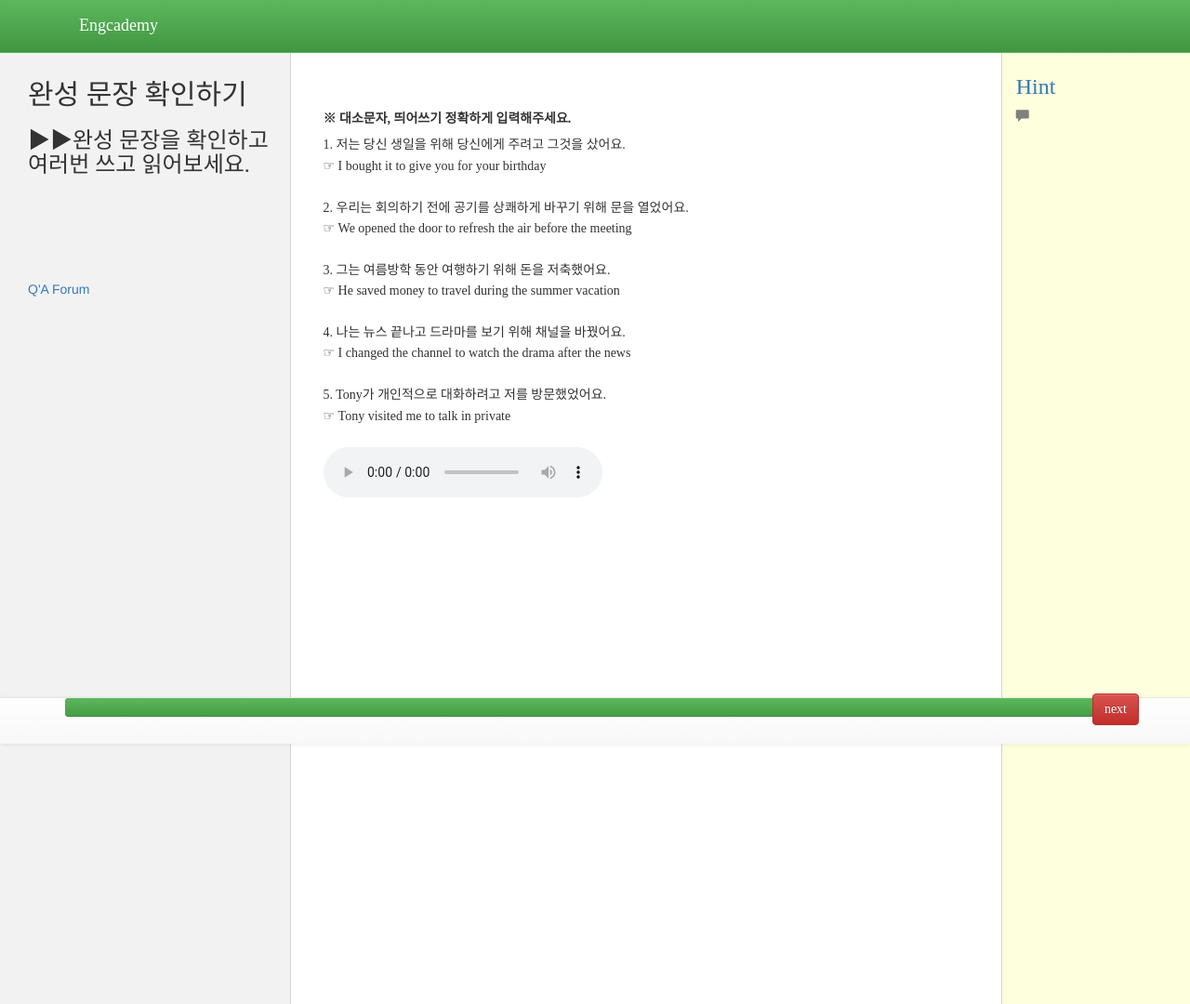
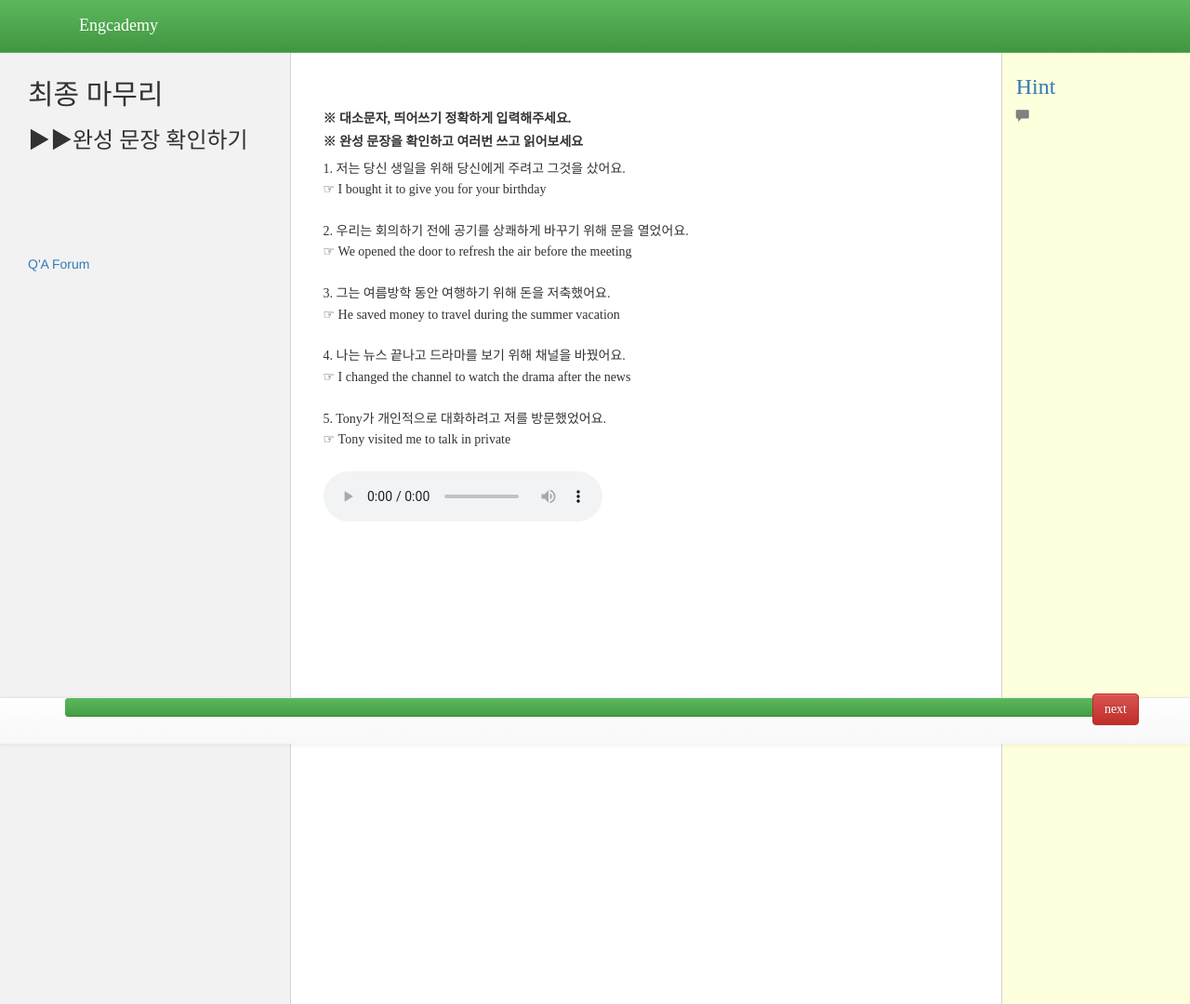
Before and after one commit to kimshangyup/engcademy2, a Flask app: page /engcademy/4 in a window 1280 px wide. Shown: the whole page at 93% size. Run offline with Flask 2, Linux system fonts and the light colour scheme; some libraries are stand-ins or nearby versions; some web fonts are replaced.

```diff
--- a/templates/engcademy4.html
+++ b/templates/engcademy4.html
@@ -2,7 +2,7 @@
 
 {% block body1 %}
 
-            <h2>완성 문장 확인하기</h2> <h3> ▶▶완성 문장을 확인하고 여러번 쓰고 읽어보세요.</h3>
+            <h2>최종 마무리</h2> <h3> ▶▶완성 문장 확인하기</h3>
 
             <br><br>
 
@@ -13,6 +13,9 @@
 
 {% block body2 %}
             <!--here-->
+            <div class="ps">
+                  <h5><strong>※ 완성 문장을 확인하고 여러번 쓰고 읽어보세요</strong></h5>
+            </div>
 
 
             1. 저는 당신 생일을 위해 당신에게 주려고 그것을 샀어요.<br>
```
